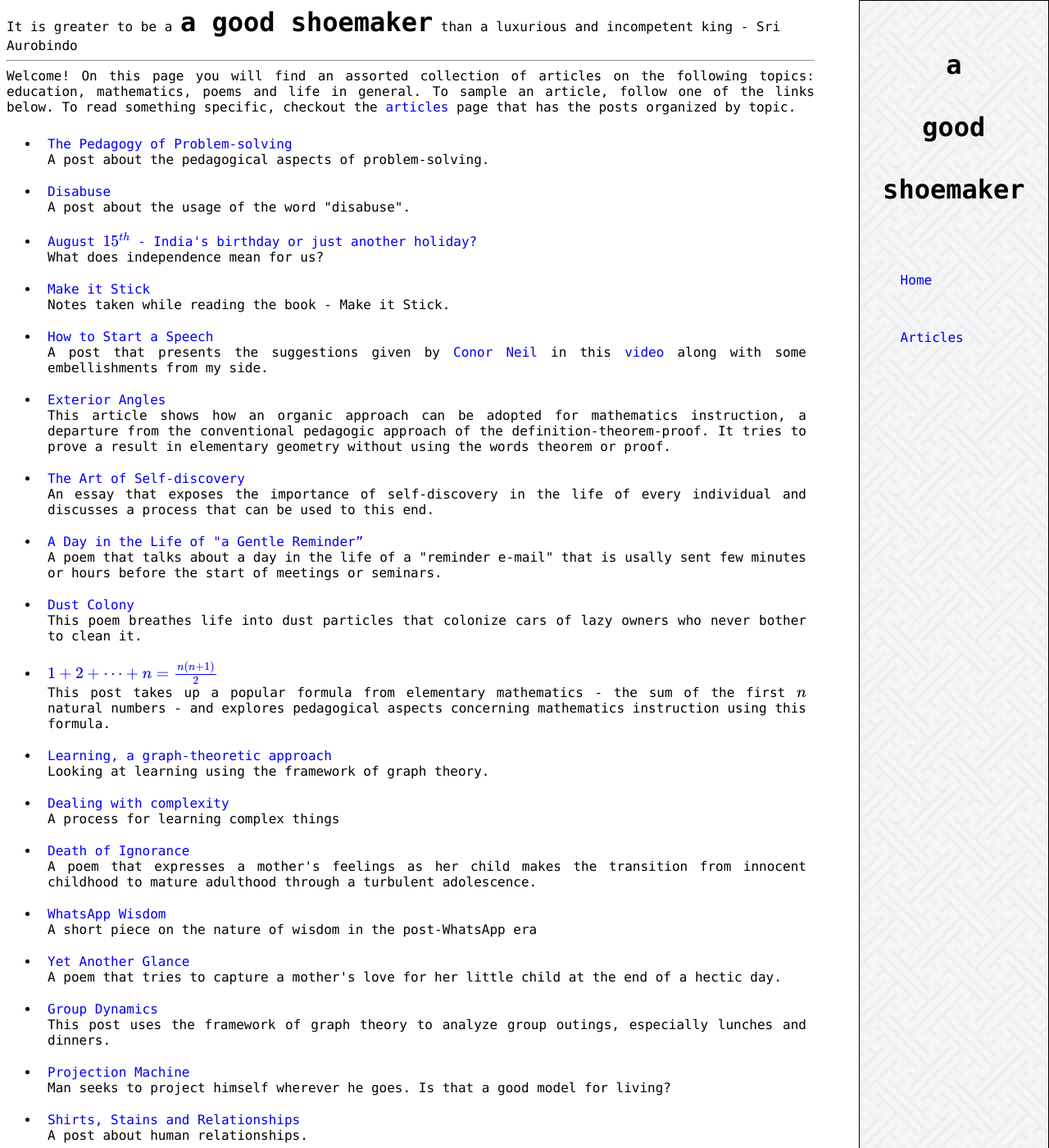
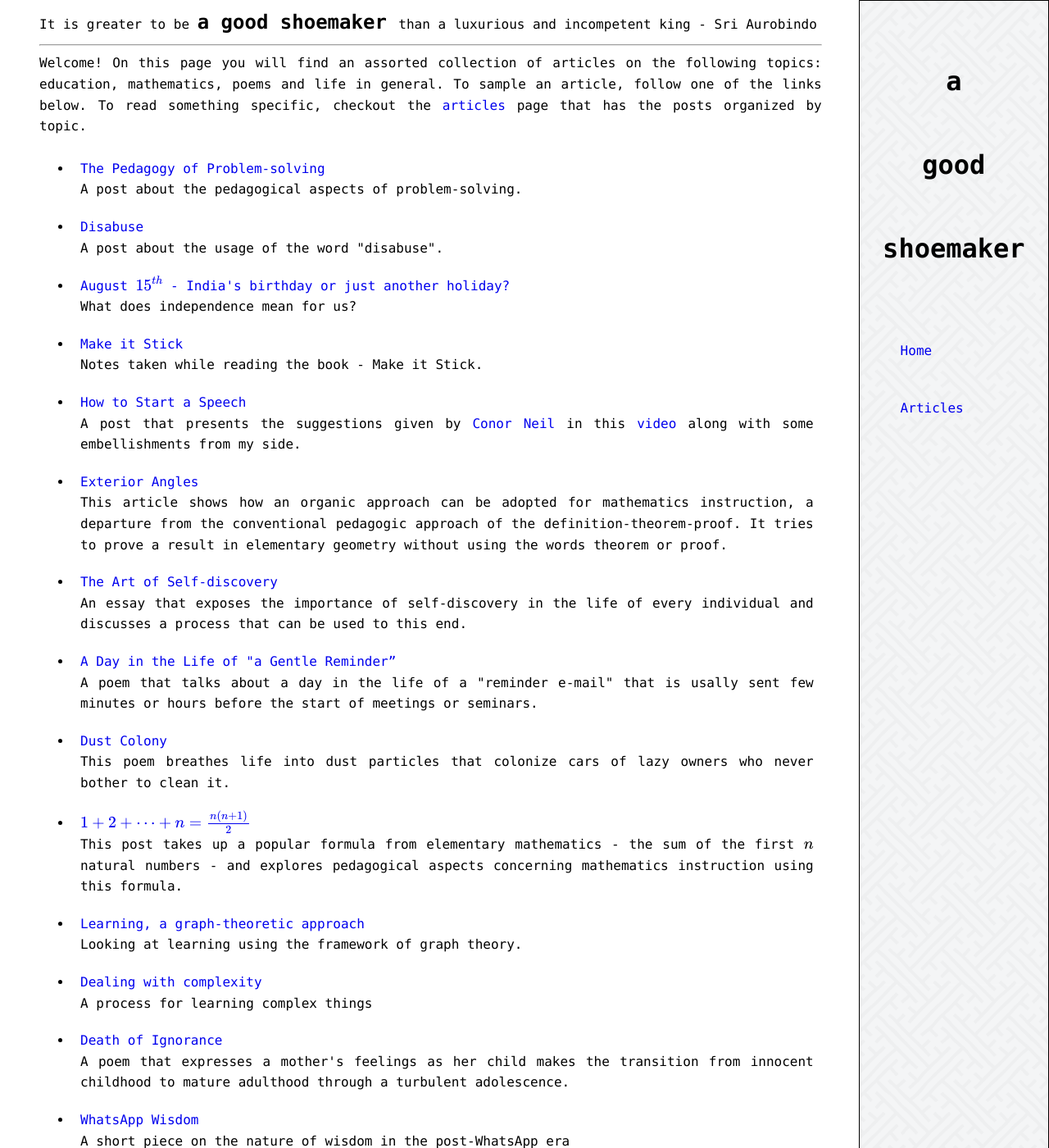
Before and after one commit to agoodshoemaker/agoodshoemaker.github.io, a Jekyll site: the page built from index.md, in a window 1280 px wide and 1400 px high. Shown: the whole window at 82% size. Built offline with Jekyll 4.4.1, drawn with Linux system fonts in a browser that asks for light colours; formulas are drawn with MathJax 3; a script that is not in the unit is left out.

Commit message:
Changes to css

```diff
--- a/assets/main.css
+++ b/assets/main.css
@@ -2,6 +2,9 @@
 body {
 	font-family: Consolas, monaco, monospace;
 	background-color: white;
+	line-height: 1.6;
+	padding-left: 40px;
+	padding-bottom: 40px;
 }
 
 a {
--- a/index.md
+++ b/index.md
@@ -1,5 +1,5 @@
 ---
-title: It is greater to be a <h1>a good shoemaker</h1> than a luxurious and incompetent king - Sri Aurobindo
+title: It is greater to be <h2 style="display:inline"> a good shoemaker </h2> than a luxurious and incompetent king - Sri Aurobindo
 layout: default
 mathjax: true
 ---
```
